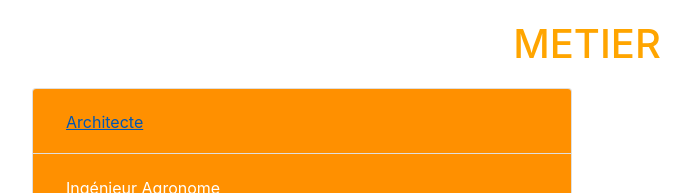
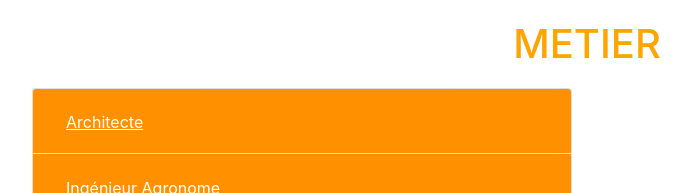
Before and after one commit to Kiozak/myTawjih, a plain HTML site: page index.html in a window 1280 px wide. In both pictures the pointer is over the button "Architecte". Shown: the top 193 px of the page, without its empty margins (53-744 px from the left). Drawn offline with nearby package versions, Linux system fonts and the light colour scheme.

Commit message:
twj/002 - update style

```diff
--- a/style.css
+++ b/style.css
@@ -17,6 +17,10 @@ body {
     color: white;
 }
 
+.btn-link:hover {
+    color: white;
+}
+
 .card-header {
     background-color: #ff9000;
 }
```
